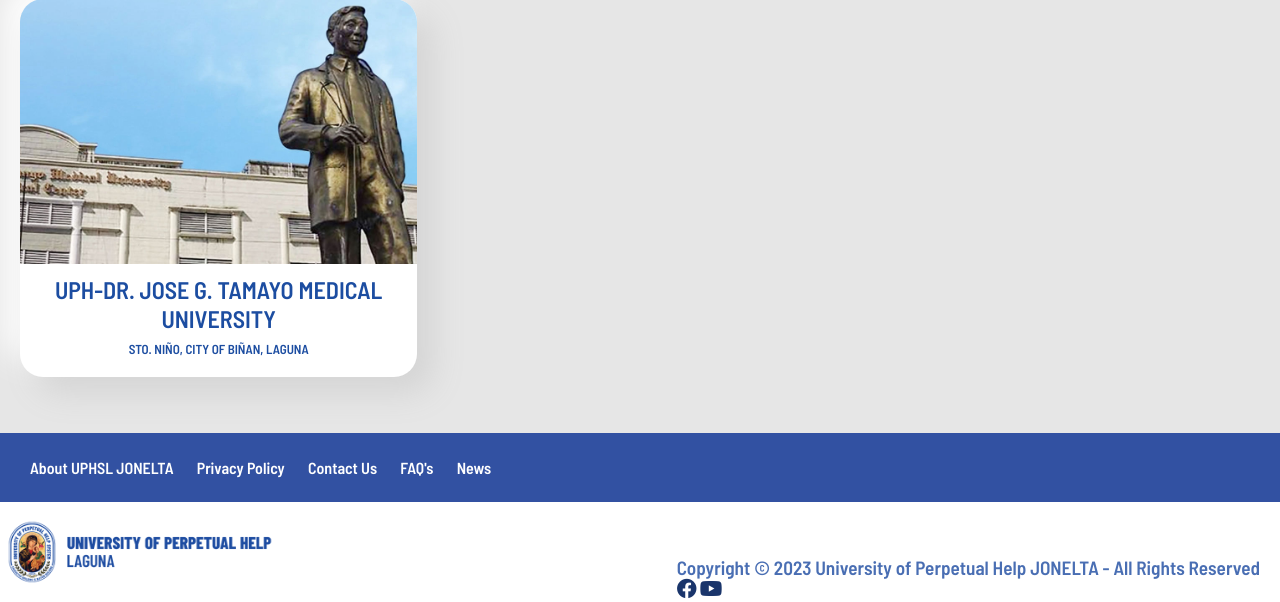
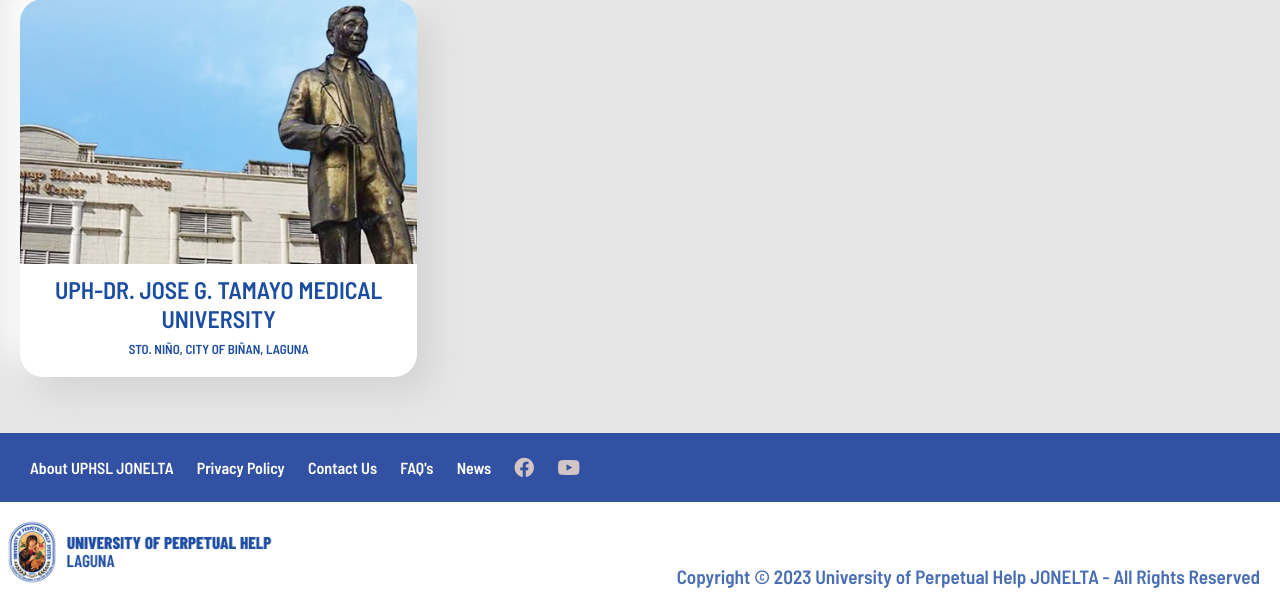
Before and after one commit to PerpetualWebAdmin/Perpetual, a PHP site: page / in a window 1280 px wide. Shown: the part 2788-3390 px from the top of the page. Run offline with PHP 8.4, Linux system fonts and the light colour scheme; some libraries are stand-ins or nearby versions.

Commit message:
Icons Footer

```diff
--- a/index.html
+++ b/index.html
@@ -492,8 +492,19 @@
             <li><a href="#">Contact Us</a></li>
             <li><a href="#">FAQ's</a></li>
             <li><a href="#">News</a></li>
+
+
+            <li class="icons"><a href="https://www.facebook.com/uphsl.info.ph" target="_blank"
+              ><i class="fa-brands fa-facebook fa-lg" style="color: #d3c5c5;"></i></a></li>
+            <li class="icons"><a href="https://www.youtube.com/@uphsltv1397" target="_blank"
+              ><i class="fa-brands fa-youtube fa-lg" style="color: #d3c5c5;"></i></a></li>
+
           </ul>
+
+
         </div>
+
+
         <div class="footer-bottom">
           <img class="footer-logo" src="img/LG6.png" alt="" />
 
@@ -502,19 +513,10 @@
               Copyright © 2023 University of Perpetual Help JONELTA - All Rights
               Reserved
             </p>
+
             <div class="footer-icons">
-              <a href="https://www.facebook.com/uphsl.info.ph" target="_blank"
-                ><i
-                  class="fa-brands fa-facebook fa-lg"
-                  style="color: #1a356b"
-                ></i
-              ></a>
-              <a href="https://www.youtube.com/@uphsltv1397" target="_blank"
-                ><i
-                  class="fa-brands fa-youtube fa-lg"
-                  style="color: #1a356b"
-                ></i
-              ></a>
+
+
             </div>
           </div>
         </div>
--- a/styles/main.css
+++ b/styles/main.css
@@ -479,6 +479,12 @@
     display: inline-block;
     vertical-align: top;
 }
+.footer-icon > li{
+    display: inline-block;
+    list-style: none;
+
+}
+
 
 .footer-bottom {
     background-color: white;
```
